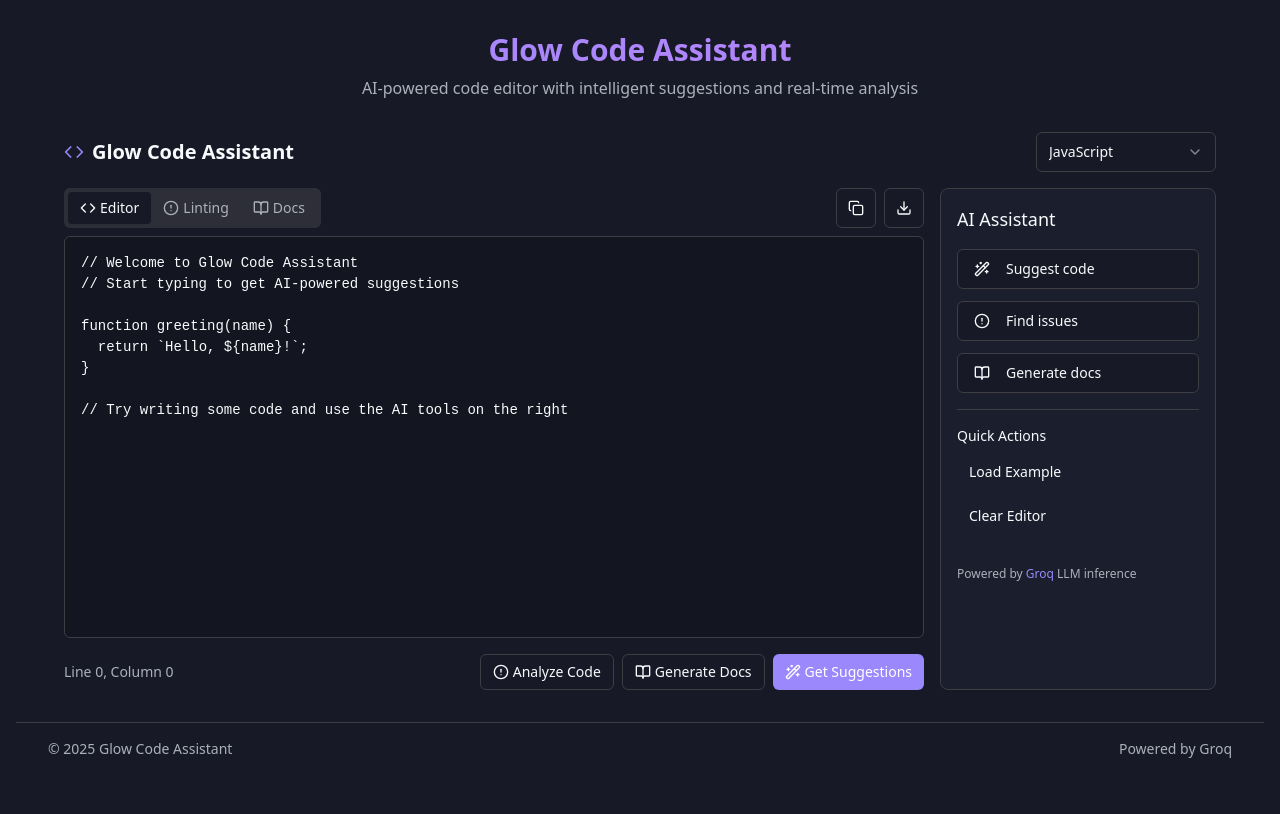
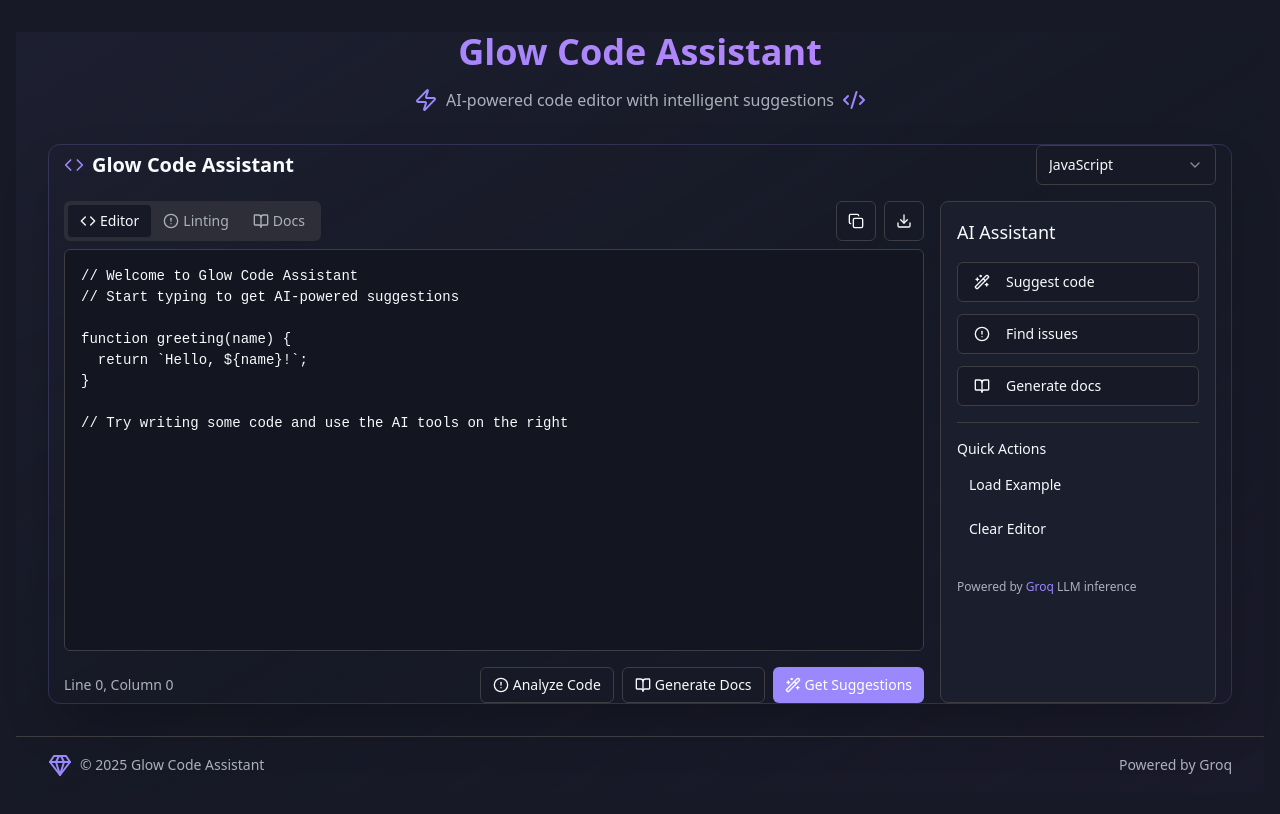
Before and after one commit to RajendraprasadKambhampati/glow-code-assistant, a React (Vite) app: page / in a window 1280 px wide. Shown: the top 814 px of the page. Built offline with nearby package versions, Linux system fonts and the light colour scheme.

Commit message:
Refactor: Implement frontend with animations and visual effects
Implement frontend changes with HTML, CSS, and JavaScript for animations and visual effects.

```diff
--- a/package.json
+++ b/package.json
@@ -46,6 +46,7 @@
     "cmdk": "^1.0.0",
     "date-fns": "^3.6.0",
     "embla-carousel-react": "^8.3.0",
+    "framer-motion": "^12.7.3",
     "input-otp": "^1.2.4",
     "lucide-react": "^0.462.0",
     "next-themes": "^0.3.0",
--- a/src/pages/Index.tsx
+++ b/src/pages/Index.tsx
@@ -1,22 +1,52 @@
 
 import React from 'react';
 import CodeEditor from '@/components/CodeEditor';
+import { motion } from 'framer-motion';
+import { Code2, Zap, Gem } from 'lucide-react';
 
 const Index = () => {
   return (
-    <div className="min-h-screen flex flex-col bg-background py-8 px-4">
-      <div className="flex-1 flex flex-col">
-        <header className="container mx-auto mb-8">
-          <h1 className="text-3xl font-bold text-center bg-gradient-to-r from-primary to-purple-400 bg-clip-text text-transparent">
+    <div className="min-h-screen flex flex-col bg-background py-8 px-4 overflow-hidden">
+      <div className="flex-1 flex flex-col relative">
+        {/* Animated Background Gradient */}
+        <div className="absolute inset-0 bg-gradient-to-br from-primary/10 via-background to-purple-900/10 opacity-50 animate-pulse"></div>
+
+        {/* Header with Animated Elements */}
+        <motion.header
+          initial={{ opacity: 0, y: -50 }}
+          animate={{ opacity: 1, y: 0 }}
+          transition={{ duration: 0.7 }}
+          className="container mx-auto mb-8 relative z-10"
+        >
+          <motion.h1
+            className="text-4xl font-bold text-center bg-gradient-to-r from-primary to-purple-400 bg-clip-text text-transparent"
+            whileHover={{ scale: 1.05 }}
+            transition={{ type: "spring", stiffness: 300 }}
+          >
             Glow Code Assistant
-          </h1>
-          <p className="text-center text-muted-foreground mt-2">
-            AI-powered code editor with intelligent suggestions and real-time analysis
-          </p>
-        </header>
+          </motion.h1>
 
-        <main className="container mx-auto flex-1 flex flex-col">
-          <CodeEditor initialCode="// Welcome to Glow Code Assistant
+          <motion.p
+            initial={{ opacity: 0 }}
+            animate={{ opacity: 1 }}
+            transition={{ delay: 0.3, duration: 0.5 }}
+            className="text-center text-muted-foreground mt-4 flex items-center justify-center space-x-2"
+          >
+            <Zap className="text-primary" />
+            <span>AI-powered code editor with intelligent suggestions</span>
+            <Code2 className="text-primary" />
+          </motion.p>
+        </motion.header>
+
+        {/* Main Content with Animated Code Editor */}
+        <motion.main
+          initial={{ opacity: 0, scale: 0.9 }}
+          animate={{ opacity: 1, scale: 1 }}
+          transition={{ duration: 0.5, delay: 0.4 }}
+          className="container mx-auto flex-1 flex flex-col relative z-10"
+        >
+          <div className="rounded-xl overflow-hidden shadow-2xl border border-primary/20">
+            <CodeEditor initialCode="// Welcome to Glow Code Assistant
 // Start typing to get AI-powered suggestions
 
 function greeting(name) {
@@ -24,18 +54,29 @@ function greeting(name) {
 }
 
 // Try writing some code and use the AI tools on the right" />
-        </main>
+          </div>
+        </motion.main>
 
-        <footer className="container mx-auto mt-8 py-4 border-t border-border">
+        {/* Footer with Animated Elements */}
+        <motion.footer
+          initial={{ opacity: 0, y: 50 }}
+          animate={{ opacity: 1, y: 0 }}
+          transition={{ duration: 0.7, delay: 0.6 }}
+          className="container mx-auto mt-8 py-4 border-t border-border relative z-10"
+        >
           <div className="flex justify-between items-center">
-            <p className="text-sm text-muted-foreground">
+            <motion.p
+              whileHover={{ scale: 1.05 }}
+              className="text-sm text-muted-foreground flex items-center"
+            >
+              <Gem className="mr-2 text-primary" />
               © 2025 Glow Code Assistant
-            </p>
+            </motion.p>
             <div className="flex items-center space-x-2">
               <span className="text-sm text-muted-foreground">Powered by Groq</span>
             </div>
           </div>
-        </footer>
+        </motion.footer>
       </div>
     </div>
   );
```
Also changed, not shown: 1 other file (tests, documents, lock files or other folders).
